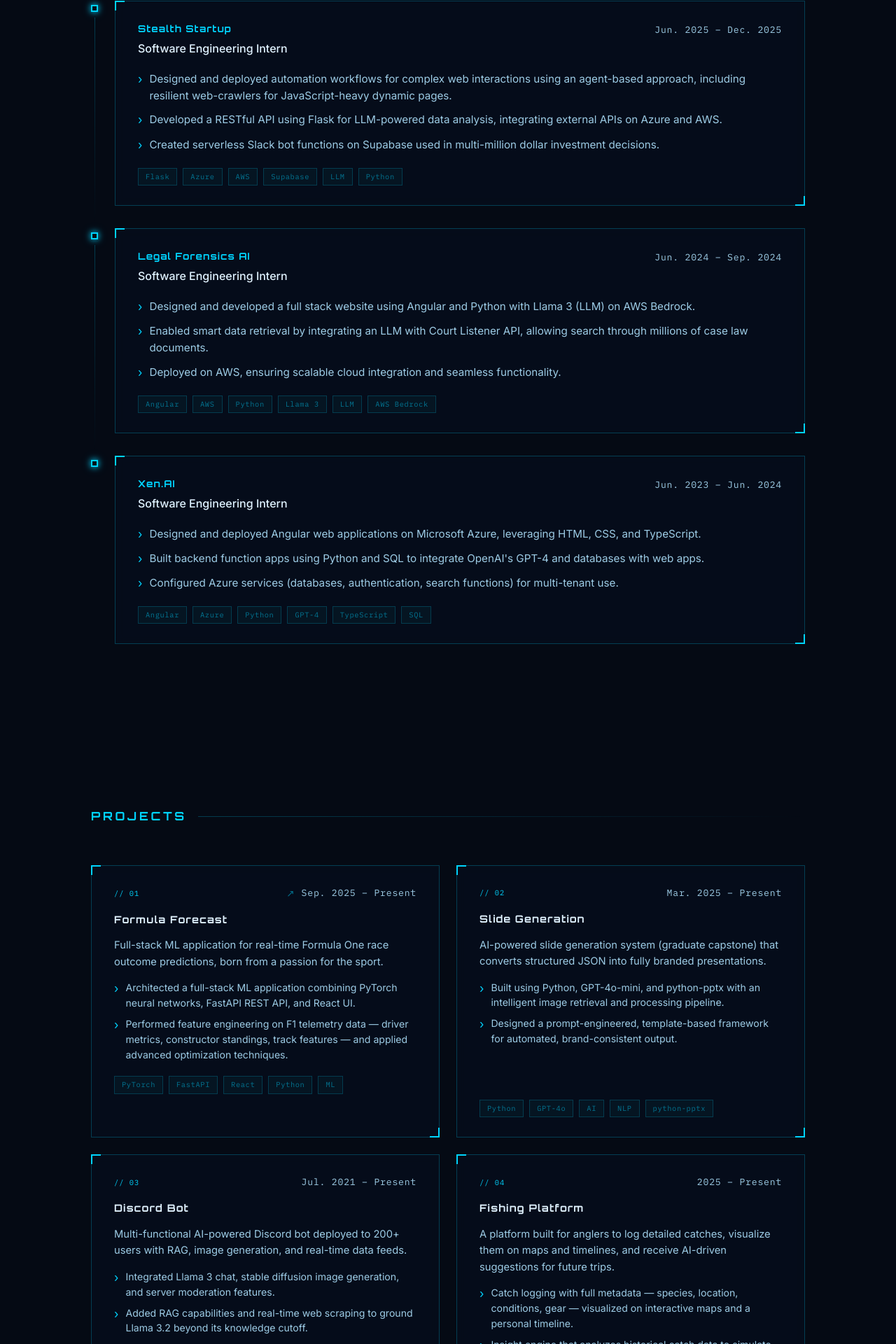
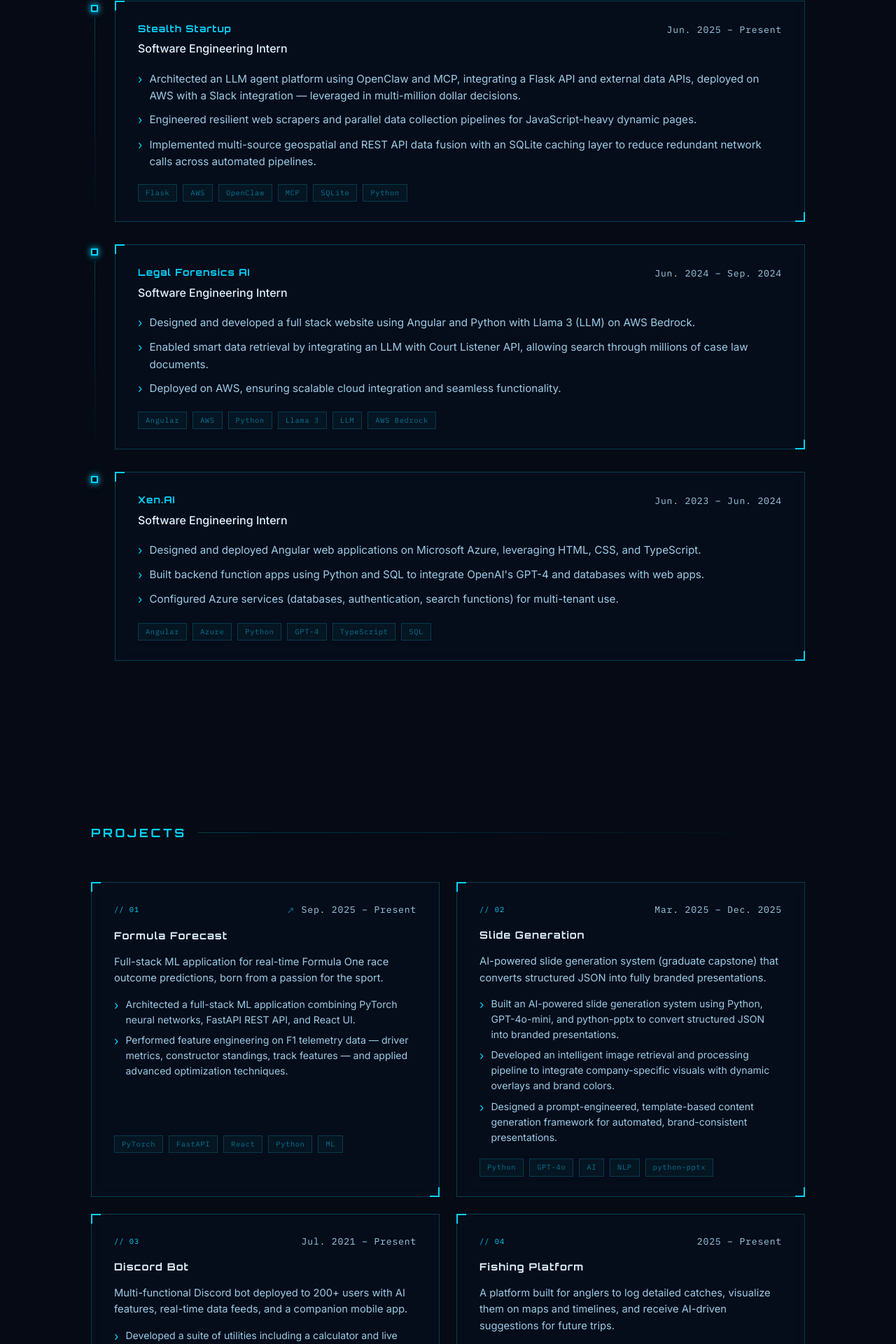
Before and after one commit to NihalErnest89/NihalErnest89.github.io, a React (Vite) app: page / in a window 1280 px wide. Shown: the part 1832-3752 px from the top of the page at 70% size. Built offline with nearby package versions, Linux system fonts and the light colour scheme.

Commit message:
updated resume data for site

```diff
--- a/src/data/resumeData.js
+++ b/src/data/resumeData.js
@@ -27,13 +27,13 @@
     {
       company: "Stealth Startup",
       role: "Software Engineering Intern",
-      period: "Jun. 2025 – Dec. 2025",
+      period: "Jun. 2025 – Present",
       bullets: [
-        "Designed and deployed automation workflows for complex web interactions using an agent-based approach, including resilient web-crawlers for JavaScript-heavy dynamic pages.",
-        "Developed a RESTful API using Flask for LLM-powered data analysis, integrating external APIs on Azure and AWS.",
-        "Created serverless Slack bot functions on Supabase used in multi-million dollar investment decisions.",
+        "Architected an LLM agent platform using OpenClaw and MCP, integrating a Flask API and external data APIs, deployed on AWS with a Slack integration — leveraged in multi-million dollar decisions.",
+        "Engineered resilient web scrapers and parallel data collection pipelines for JavaScript-heavy dynamic pages.",
+        "Implemented multi-source geospatial and REST API data fusion with an SQLite caching layer to reduce redundant network calls across automated pipelines.",
       ],
-      tags: ["Flask", "Azure", "AWS", "Supabase", "LLM", "Python"],
+      tags: ["Flask", "AWS", "OpenClaw", "MCP", "SQLite", "Python"],
     },
     {
       company: "Legal Forensics AI",
@@ -74,12 +74,13 @@
     },
     {
       name: "Slide Generation",
-      period: "Mar. 2025 – Present",
+      period: "Mar. 2025 – Dec. 2025",
       description:
         "AI-powered slide generation system (graduate capstone) that converts structured JSON into fully branded presentations.",
       bullets: [
-        "Built using Python, GPT-4o-mini, and python-pptx with an intelligent image retrieval and processing pipeline.",
-        "Designed a prompt-engineered, template-based framework for automated, brand-consistent output.",
+        "Built an AI-powered slide generation system using Python, GPT-4o-mini, and python-pptx to convert structured JSON into branded presentations.",
+        "Developed an intelligent image retrieval and processing pipeline to integrate company-specific visuals with dynamic overlays and brand colors.",
+        "Designed a prompt-engineered, template-based content generation framework for automated, brand-consistent presentations.",
       ],
       tags: ["Python", "GPT-4o", "AI", "NLP", "python-pptx"],
     },
@@ -87,12 +88,14 @@
       name: "Discord Bot",
       period: "Jul. 2021 – Present",
       description:
-        "Multi-functional AI-powered Discord bot deployed to 200+ users with RAG, image generation, and real-time data feeds.",
+        "Multi-functional Discord bot deployed to 200+ users with AI features, real-time data feeds, and a companion mobile app.",
       bullets: [
-        "Integrated Llama 3 chat, stable diffusion image generation, and server moderation features.",
-        "Added RAG capabilities and real-time web scraping to ground Llama 3.2 beyond its knowledge cutoff.",
+        "Developed a suite of utilities including a calculator and live updates for YouTube, gaming, music playback, and weather using Python APIs and web scraping.",
+        "Integrated AI-powered features such as Llama 3 chat, stable diffusion image generation, and Discord server moderation.",
+        "Built a mobile app with React Native to make functionality accessible to users outside Discord.",
+        "Deployed for 200+ Discord users to access.",
       ],
-      tags: ["Python", "Llama 3", "RAG", "Stable Diffusion", "Web Scraping"],
+      tags: ["Python", "Llama 3", "Stable Diffusion", "React Native", "Web Scraping"],
     },
     {
       name: "Fishing Platform",
```
